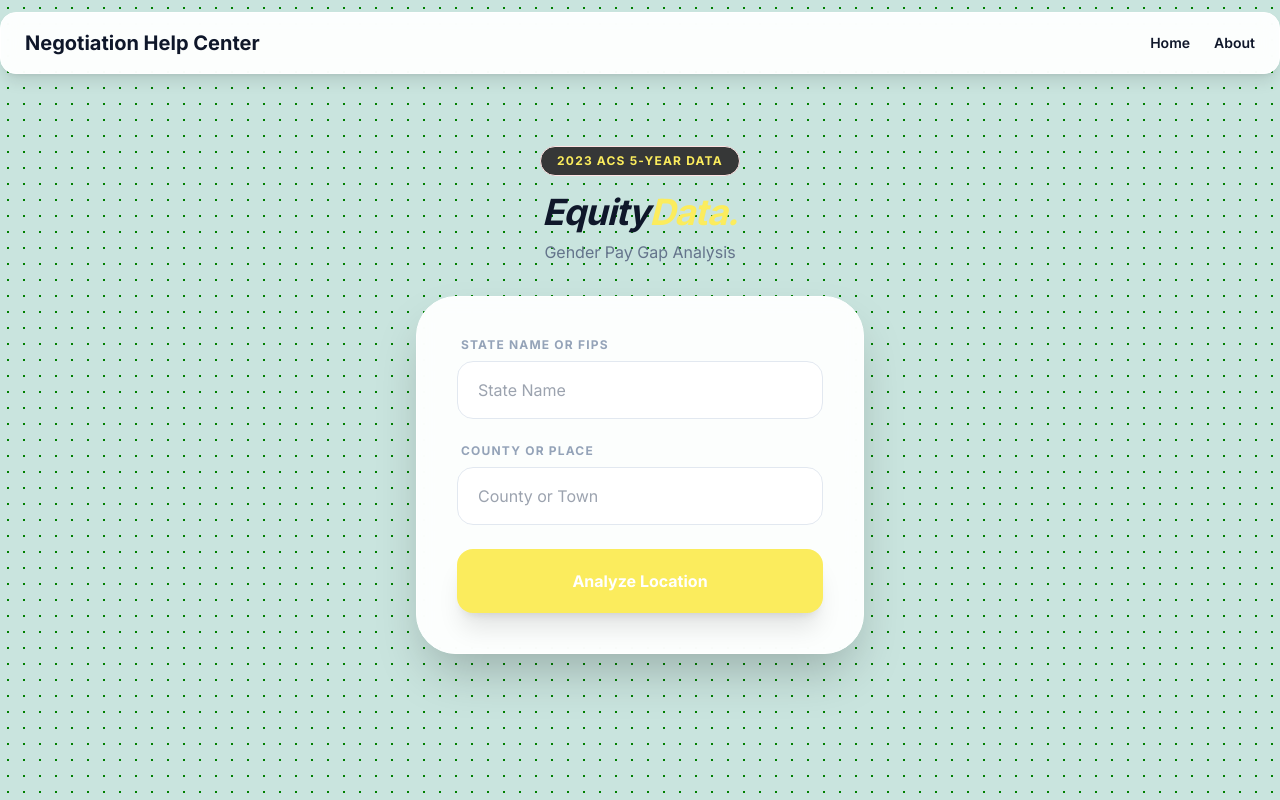
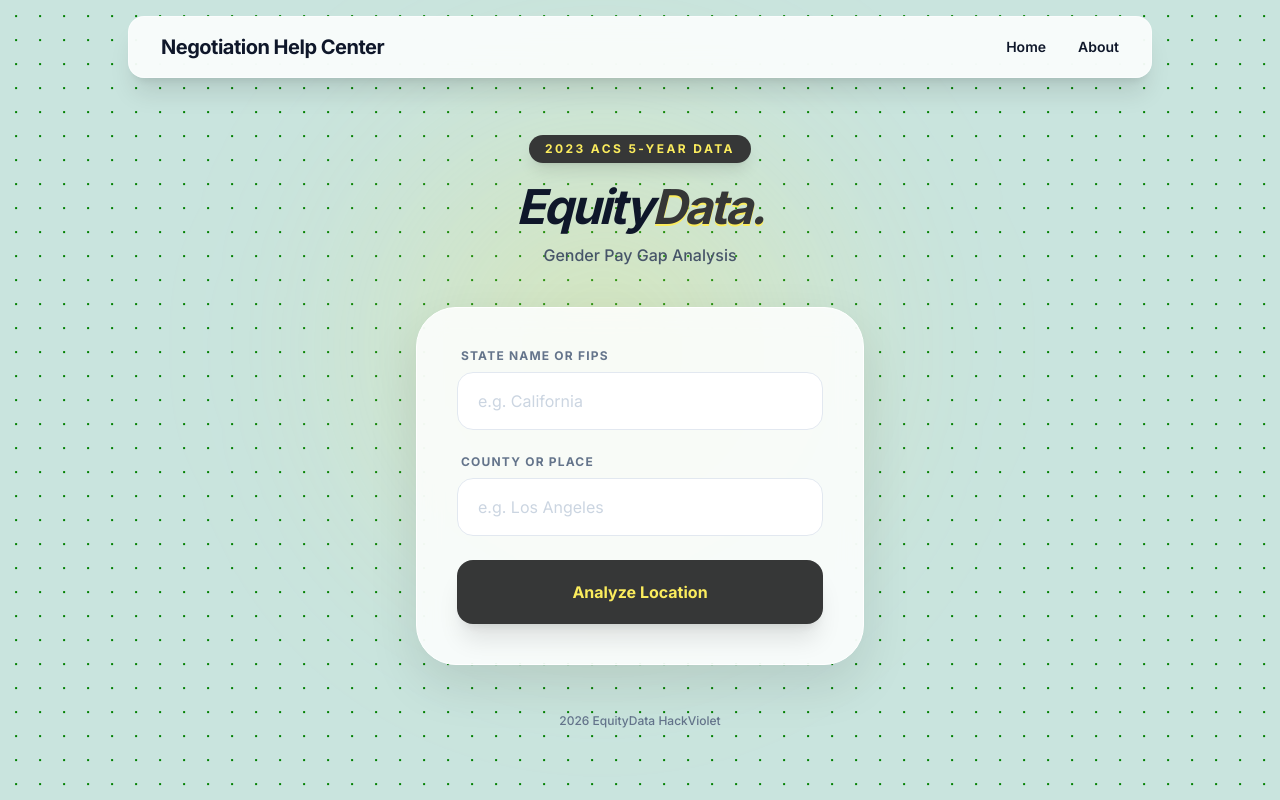
Before and after one commit to PurabJainCLT/hackviolet-2026, a Flask app: page / in a window 1280 px wide. Run offline with Flask 3, Linux system fonts and the light colour scheme; some libraries are stand-ins or nearby versions.

Commit message:
index.html update

```diff
--- a/templates/index.html
+++ b/templates/index.html
@@ -3,57 +3,105 @@
 <head>
     <meta charset="utf-8">
     <meta name="viewport" content="width=device-width, initial-scale=1.0">
-    <title>EquityData</title>
+    <title>EquityData | Negotiation Help Center</title>
     <script src="https://cdn.tailwindcss.com"></script>
     <link href="https://fonts.googleapis.com/css2?family=Inter:wght@300;400;500;600;700&display=swap" rel="stylesheet">
     <style>
-        body { font-family: 'Inter', sans-serif; }
-        .glass { background: rgba(255, 255, 255, 0.95); backdrop-filter: blur(10px); }
+        body {
+            font-family: 'Inter', sans-serif;
+            overflow-x: hidden;
+        }
+
+        .glass {
+            background: rgba(255, 255, 255, 0.85);
+            backdrop-filter: blur(12px);
+            -webkit-backdrop-filter: blur(12px);
+        }
+
+        /* Oscillating Background Animation */
+        @keyframes moveGrid {
+            0% { background-position: 0 0; }
+            100% { background-position: 48px 48px; }
+        }
+
+        .animated-bg {
+            background-color: #C9E4DE;
+            background-image: radial-gradient(#008000 1.5px, transparent 1.5px);
+            background-size: 24px 24px;
+            /* 'alternate' makes it go back the other way instead of resetting */
+            animation: moveGrid 12s ease-in-out infinite alternate;
+        }
+
+        /* Floating Glow Effect */
+        .glow {
+            position: fixed;
+            width: 50vw;
+            height: 50vw;
+            background: radial-gradient(circle, rgba(251, 236, 93, 0.3) 0%, transparent 70%);
+            border-radius: 50%;
+            filter: blur(80px);
+            z-index: -1;
+            /* Also using alternate here for a smooth loop */
+            animation: float 20s ease-in-out infinite alternate;
+        }
+
+        @keyframes float {
+            0% { transform: translate(-15%, -15%) scale(1); }
+            100% { transform: translate(25%, 15%) scale(1.1); }
+        }
     </style>
 </head>
-<body class="bg-slate-100 text-slate-900 min-h-screen flex flex-col items-center justify-center p-6 bg-[radial-gradient(#008000_1px,transparent_1px)] [background-size:16px_16px]" style="background-color:#C9E4DE">
+<body class="text-slate-900 min-h-screen flex flex-col items-center justify-center p-6 animated-bg">
 
-    <nav class="fixed top-3 left-1/2 -translate-x-1/2 w-full flex items-center justify-between px-6 py-4 glass border border-white shadow-lg rounded-2xl z-50">
-        <div class="text-xl font-bold">
+    <div class="glow"></div>
+
+    <nav class="fixed top-4 left-1/2 -translate-x-1/2 w-[90%] max-w-5xl flex items-center justify-between px-8 py-4 glass border border-white/50 shadow-xl rounded-2xl z-50">
+        <div class="text-xl font-bold tracking-tight">
             Negotiation Help Center
         </div>
 
-        <div class="flex gap-6 text-sm font-semibold">
-            <a href="/" class="hover:underline">Home</a>
-            <a href="/about" class="hover:underline">About</a>
+        <div class="flex gap-8 text-sm font-semibold">
+            <a href="/" class="hover:text-green-800 transition-colors">Home</a>
+            <a href="/about" class="hover:text-green-800 transition-colors">About</a>
         </div>
     </nav>
 
-    <div class="w-full max-w-md">
-        <div class="text-center mb-8">
-            <div class="inline-block px-4 py-1.5 mb-4 text-xs font-bold tracking-widest text-[#FBEC5D] uppercase bg-red-50 rounded-full border border-red-100" style="background-color:#363737">
+    <div class="w-full max-w-md mt-16 relative">
+        <div class="text-center mb-10">
+            <div class="inline-block px-4 py-1.5 mb-5 text-xs font-bold tracking-[0.2em] text-[#FBEC5D] uppercase bg-[#363737] rounded-full shadow-lg">
                 2023 ACS 5-Year Data
             </div>
-            <h1 class="text-4xl font-extrabold tracking-tight italic">Equity<span class="text-[#FBEC5D]">Data.</span></h1>
-            <p class="text-slate-500 mt-2">Gender Pay Gap Analysis</p>
+            <h1 class="text-5xl font-black tracking-tighter italic">
+                Equity<span class="text-[#363737] drop-shadow-[0_2px_0_#FBEC5D]">Data.</span>
+            </h1>
+            <p class="text-slate-600 mt-3 font-medium">Gender Pay Gap Analysis</p>
         </div>
 
-        <div class="glass border border-white shadow-2xl rounded-[2.5rem] p-10">
+        <div class="glass border border-white shadow-[0_20px_50px_rgba(0,0,0,0.1)] rounded-[2.5rem] p-10">
             <form action="/paygap" method="get" class="space-y-6">
                 <div>
-                    <label class="block text-xs font-bold text-slate-400 uppercase tracking-widest mb-2 ml-1">State Name or FIPS</label>
-                    <input type="text" name="state" required placeholder="State Name"
-                        class="w-full px-5 py-4 rounded-2xl border border-slate-200 focus:ring-4 focus:ring-red-900/5 focus:border-[#FBEC5D] outline-none transition-all">
+                    <label class="block text-xs font-bold text-slate-500 uppercase tracking-widest mb-2 ml-1">State Name or FIPS</label>
+                    <input type="text" name="state" required placeholder="e.g. California"
+                        class="w-full px-5 py-4 rounded-2xl border border-slate-200 focus:ring-4 focus:ring-[#FBEC5D]/30 focus:border-[#FBEC5D] outline-none transition-all placeholder:text-slate-300">
                 </div>
 
                 <div>
-                    <label class="block text-xs font-bold text-slate-400 uppercase tracking-widest mb-2 ml-1">County or Place</label>
-                    <input type="text" name="county" required placeholder="County or Town "
-                        class="w-full px-5 py-4 rounded-2xl border border-slate-200 focus:ring-4 focus:ring-red-900/5 focus:border-[#FBEC5D] outline-none transition-all">
+                    <label class="block text-xs font-bold text-slate-500 uppercase tracking-widest mb-2 ml-1">County or Place</label>
+                    <input type="text" name="county" required placeholder="e.g. Los Angeles"
+                        class="w-full px-5 py-4 rounded-2xl border border-slate-200 focus:ring-4 focus:ring-[#FBEC5D]/30 focus:border-[#FBEC5D] outline-none transition-all placeholder:text-slate-300">
                 </div>
 
                 <button type="submit"
-                    class="w-full bg-[#FBEC5D] hover:bg-red-950 text-white font-bold py-5 rounded-2xl shadow-xl transition-all active:scale-[0.98]" style="background-color: #FBEC5D;">
+                    class="w-full bg-[#363737] hover:bg-black text-[#FBEC5D] font-bold py-5 rounded-2xl shadow-xl transition-all transform hover:-translate-y-1 active:scale-[0.98]">
                     Analyze Location
                 </button>
             </form>
         </div>
     </div>
 
+    <footer class="mt-12 text-slate-500 text-xs font-medium">
+        2026 EquityData HackViolet
+    </footer>
+
 </body>
 </html>
```
